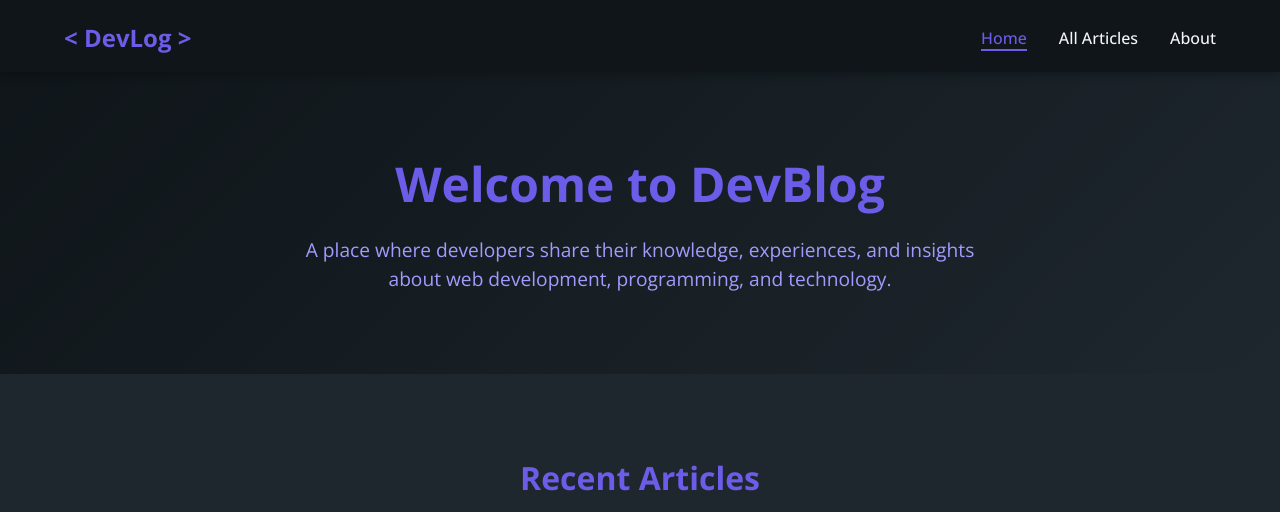
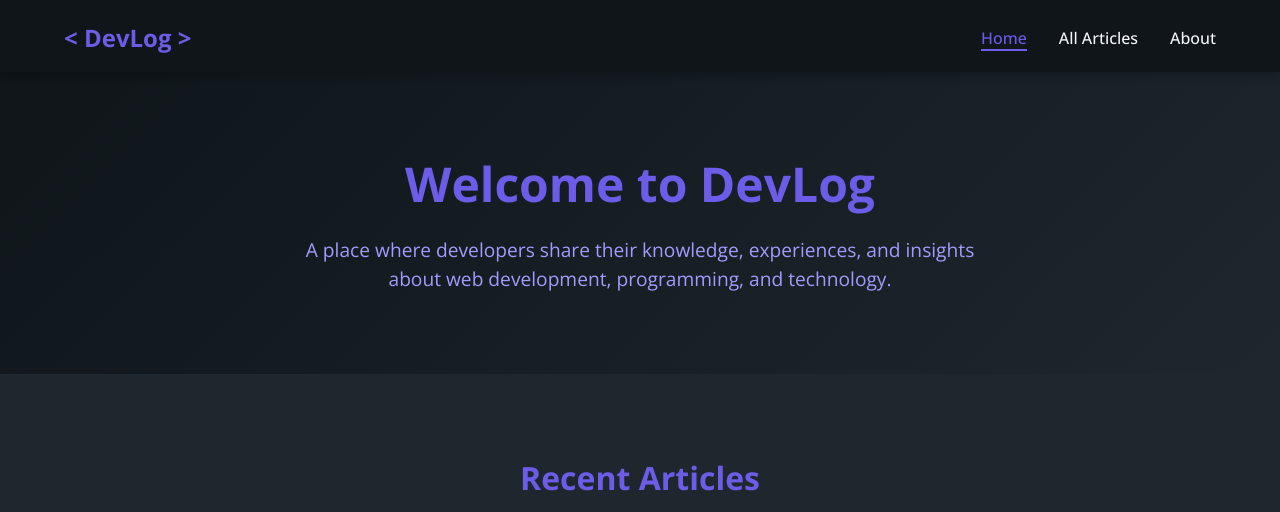
Before and after one commit to shafi3m/MY-BLOG-SITE, an Eleventy site: page src/index.njk in a window 1280 px wide. Shown: the top 512 px of the page. Built offline with nearby package versions, Linux system fonts and the light colour scheme; Eleventy itself is replaced by a stand-in of ours; files that its build step writes are made by us from their sources.

Commit message:
devLog in hero

```diff
--- a/src/index.njk
+++ b/src/index.njk
@@ -6,7 +6,7 @@ layout: "base.njk"
 <!-- Hero Section -->
 <section class="hero">
   <div class="container">
-    <h1>Welcome to DevBlog</h1>
+    <h1>Welcome to DevLog</h1>
     <p>
       A place where developers share their knowledge, experiences, and insights
       about web development, programming, and technology.
```
